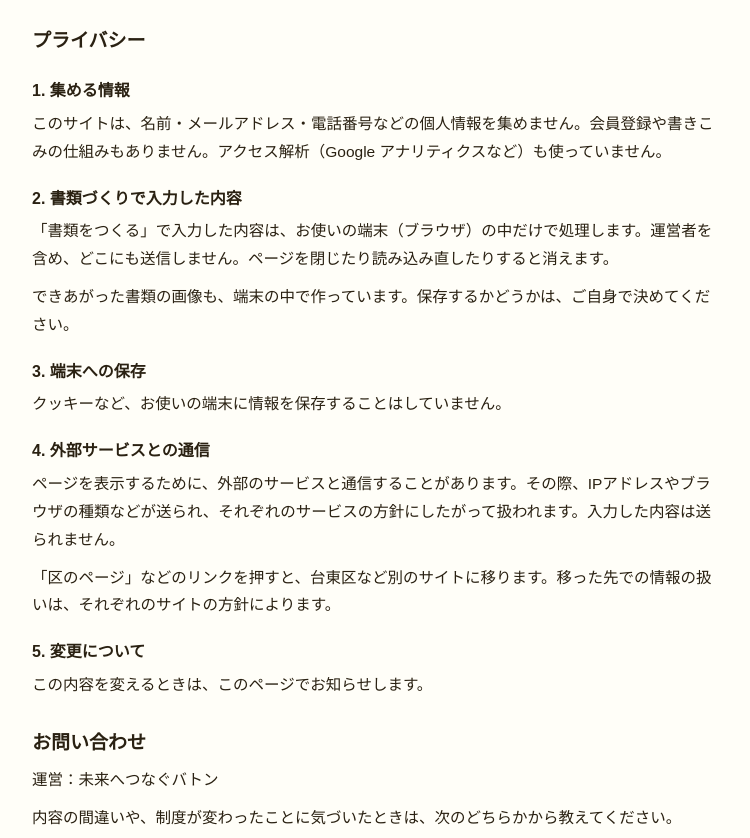
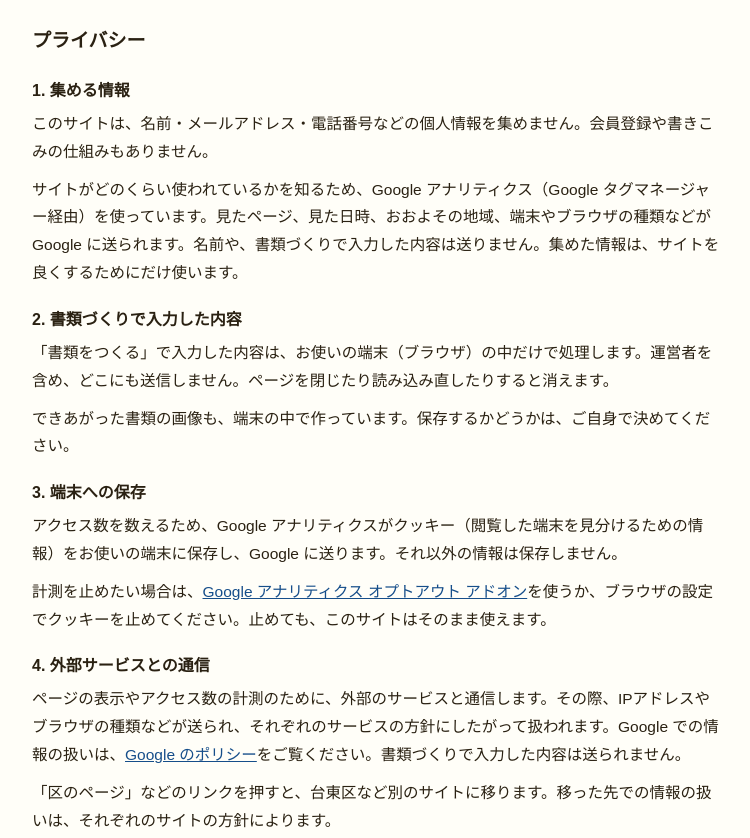
Before and after one commit to k-sakagashira/taito-kosodate.com, a plain HTML site: page guide/about/index.html in a window 1280 px wide. Shown: the part 936-1774 px from the top of the page, without its empty margins (264-1014 px from the left). Drawn offline with Linux system fonts and the light colour scheme; a web font is replaced by a local one.

Commit message:
GA用に規約を変更

```diff
--- a/guide/about/index.html
+++ b/guide/about/index.html
@@ -274,7 +274,7 @@ footer p{margin:0 0 10px}
 <nav class="topbar" aria-label="もどる"><a href="../">← 子育てナビにもどる</a></nav>
 <main class="forms-wrap about">
   <h2>このサイトについて</h2>
-  <p class="meta">台東区 子育てナビ　｜　2026年11月21日 制定</p>
+  <p class="meta">台東区 子育てナビ　｜　2026年11月21日 制定・改定</p>
 
   <p>台東区 子育てナビは、台東区で妊娠・出産・子育てをしている人が「いつ、どこへ行けば、何が受けられるか」をひと目で分かるように、区の支援を時期ごとにまとめたサイトです。手続きの書類も、スマホで作れるようにしています。</p>
   <p>このサイトは台東区の公式サイトではありません。「未来へつなぐバトン」が運営しています。</p>
@@ -304,17 +304,19 @@ footer p{margin:0 0 10px}
   <h3 id="privacy">プライバシー</h3>
 
   <h4>1. 集める情報</h4>
-  <p>このサイトは、名前・メールアドレス・電話番号などの個人情報を集めません。会員登録や書きこみの仕組みもありません。アクセス解析（Google アナリティクスなど）も使っていません。</p>
+  <p>このサイトは、名前・メールアドレス・電話番号などの個人情報を集めません。会員登録や書きこみの仕組みもありません。</p>
+  <p>サイトがどのくらい使われているかを知るため、Google アナリティクス（Google タグマネージャー経由）を使っています。見たページ、見た日時、おおよその地域、端末やブラウザの種類などが Google に送られます。名前や、書類づくりで入力した内容は送りません。集めた情報は、サイトを良くするためにだけ使います。</p>
 
   <h4>2. 書類づくりで入力した内容</h4>
   <p>「書類をつくる」で入力した内容は、お使いの端末（ブラウザ）の中だけで処理します。運営者を含め、どこにも送信しません。ページを閉じたり読み込み直したりすると消えます。</p>
   <p>できあがった書類の画像も、端末の中で作っています。保存するかどうかは、ご自身で決めてください。</p>
 
   <h4>3. 端末への保存</h4>
-  <p>クッキーなど、お使いの端末に情報を保存することはしていません。</p>
+  <p>アクセス数を数えるため、Google アナリティクスがクッキー（閲覧した端末を見分けるための情報）をお使いの端末に保存し、Google に送ります。それ以外の情報は保存しません。</p>
+  <p>計測を止めたい場合は、<a href="https://tools.google.com/dlpage/gaoptout?hl=ja" target="_blank" rel="noopener">Google アナリティクス オプトアウト アドオン</a>を使うか、ブラウザの設定でクッキーを止めてください。止めても、このサイトはそのまま使えます。</p>
 
   <h4>4. 外部サービスとの通信</h4>
-  <p>ページを表示するために、外部のサービスと通信することがあります。その際、IPアドレスやブラウザの種類などが送られ、それぞれのサービスの方針にしたがって扱われます。入力した内容は送られません。</p>
+  <p>ページの表示やアクセス数の計測のために、外部のサービスと通信します。その際、IPアドレスやブラウザの種類などが送られ、それぞれのサービスの方針にしたがって扱われます。Google での情報の扱いは、<a href="https://policies.google.com/technologies/partner-sites?hl=ja" target="_blank" rel="noopener">Google のポリシー</a>をご覧ください。書類づくりで入力した内容は送られません。</p>
   <p>「区のページ」などのリンクを押すと、台東区など別のサイトに移ります。移った先での情報の扱いは、それぞれのサイトの方針によります。</p>
 
   <h4>5. 変更について</h4>
```
